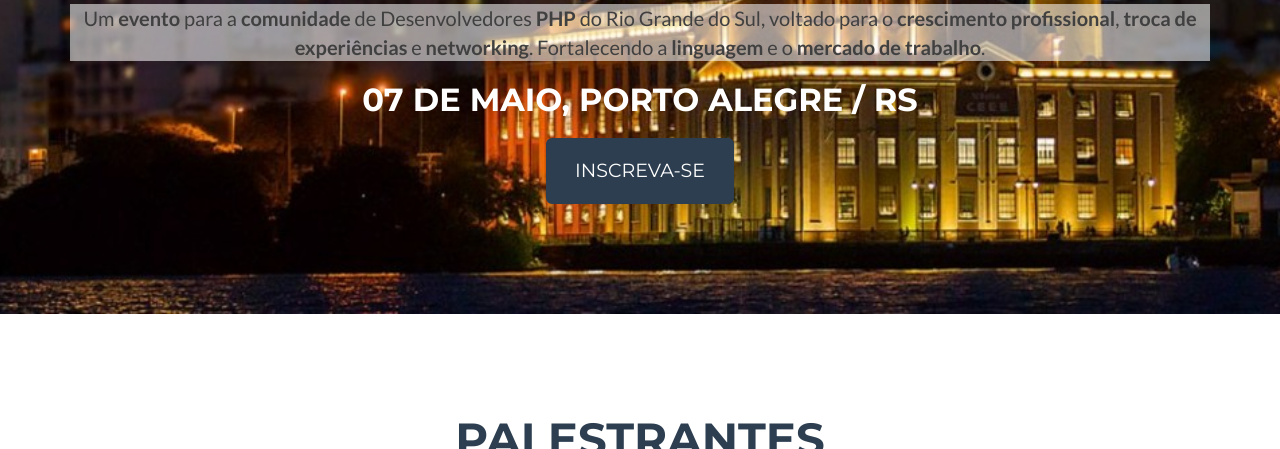
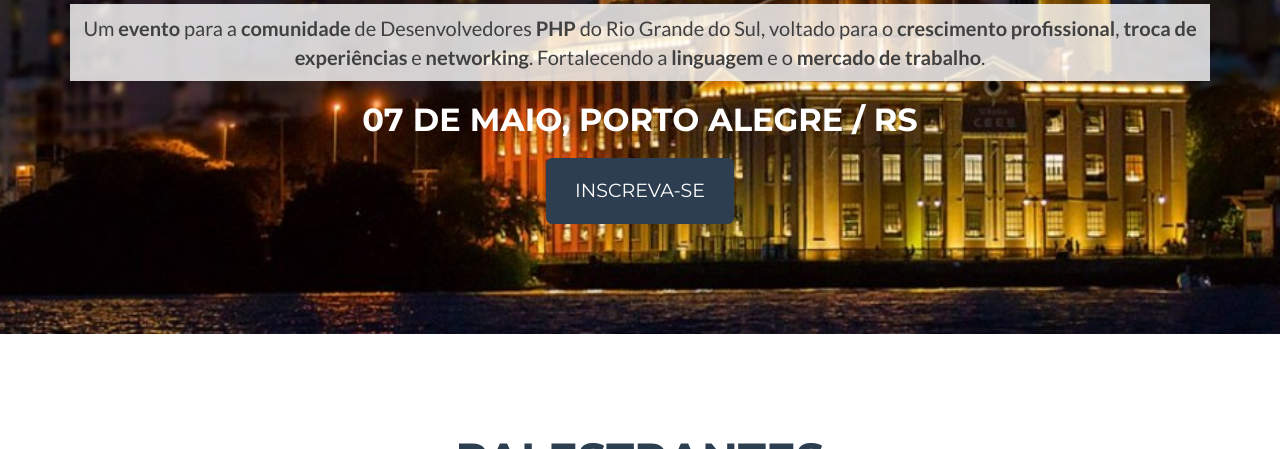
Before and after one commit to littlejuh/phpconf-site, a plain HTML site: page index2.html in a window 1280 px wide. Shown: the part 651-1100 px from the top of the page. Drawn offline with nearby package versions, Linux system fonts and the light colour scheme.

Commit message:
Update main.css

```diff
--- a/css/main.css
+++ b/css/main.css
@@ -1,7 +1,8 @@
+@media (min-width:600px) {
     .locale {
         background: none repeat scroll 0 0 #FFFFFF;
         opacity: 0.8;
-    top: 205px;
+        top: 85%;
         left: 0;
         position: absolute;
     }
@@ -9,11 +10,11 @@
     .locale h4 {
         margin: 10px 10px 10px 10px;
     }
-
+}
 .about {
-    background: rgba(255, 255, 255, 0.55) none repeat scroll 0 0;
+    background: rgba(255, 255, 255, 0.80) none repeat scroll 0 0;
     color: #404040 !important;
-
+    padding:5px;
 }
 
 .about p {
```
Lines whose indentation alone changed are shown as unchanged.
